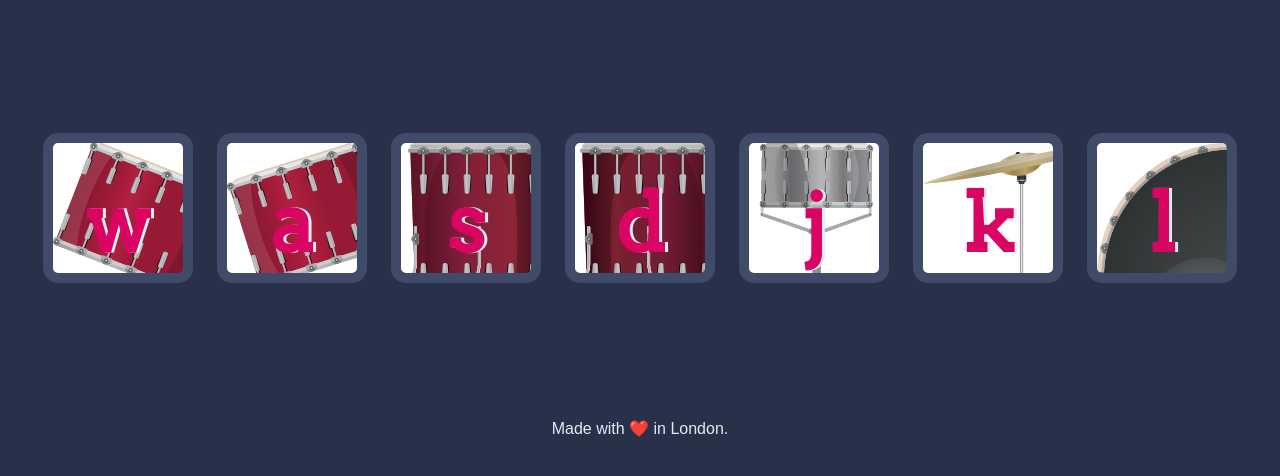
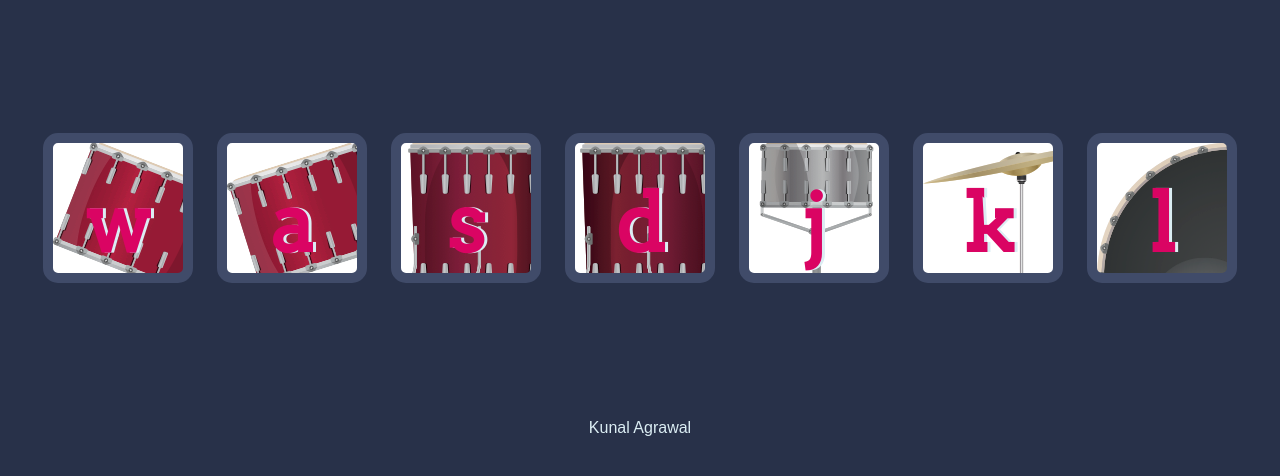
Before and after one commit to kunal0511/drum-set, a plain HTML site: page index.html in a window 1280 px wide. Shown: the part 156-632 px from the top of the page. Drawn offline with Linux system fonts and the light colour scheme.

Commit message:
Update index.html

```diff
--- a/index.html
+++ b/index.html
@@ -23,7 +23,7 @@
 
 
   <footer>
-    Made with ❤️ in London.
+    Kunal Agrawal
   </footer>
 <script src="index.js" charset="utf-8"></script>
 </body>
```
